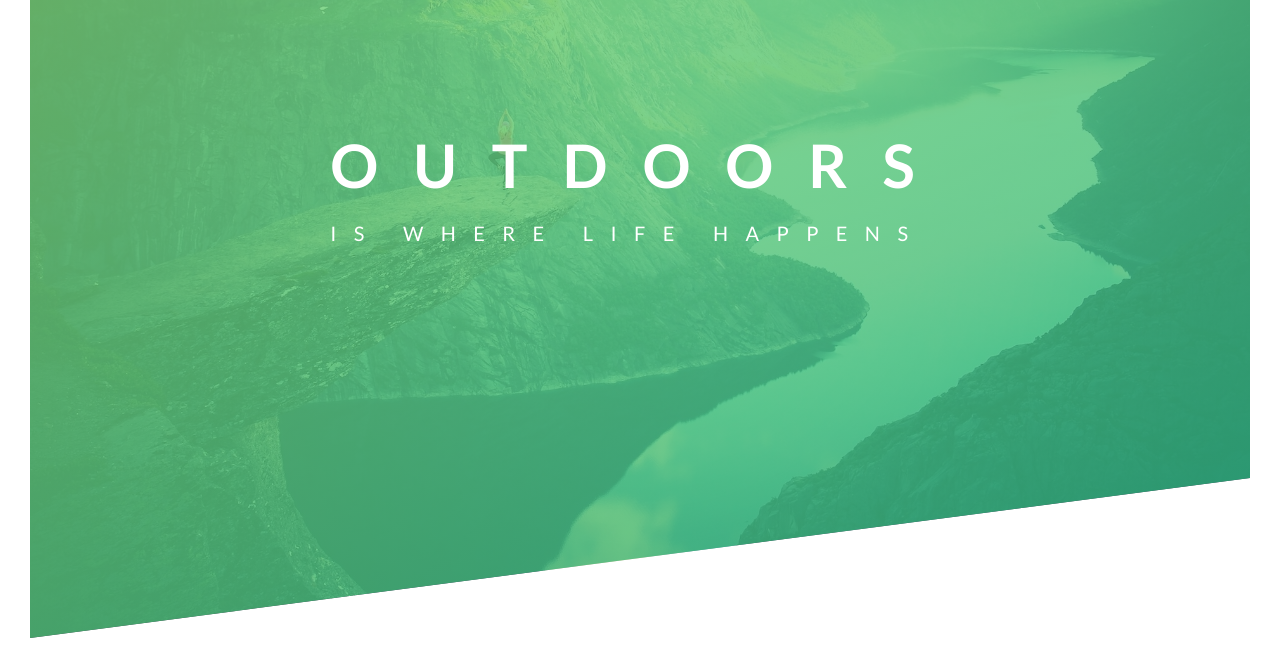
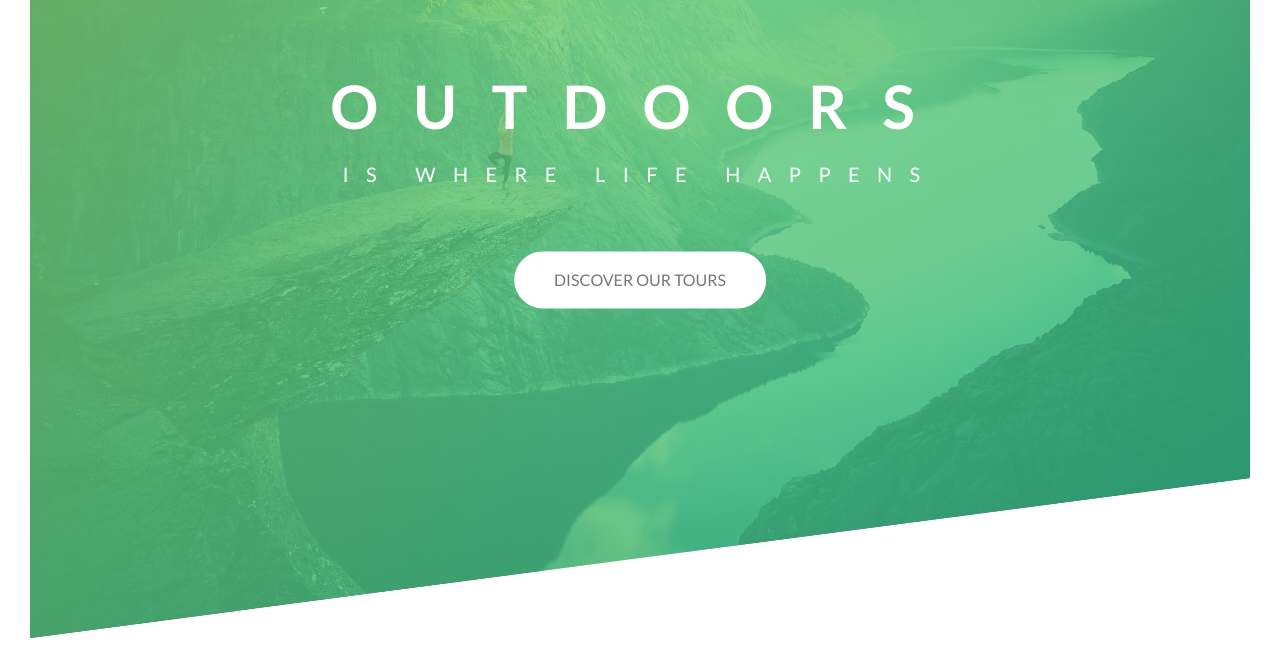
Before and after one commit to trykhov/Advanced-CSS-Course, a plain HTML site: page Natours/starter/index.html in a window 1280 px wide. Shown: the part 152-820 px from the top of the page. Drawn offline with Linux system fonts and the light colour scheme; files that its build step writes are made by us from their sources.

Commit message:
added button animations with shadowing

```diff
--- a/Natours/starter/css/style.css
+++ b/Natours/starter/css/style.css
@@ -56,6 +56,7 @@ body {
     top: 40%;
     left: 50%;
     transform: translate(-50%, -50%); /* shifts in relation to the element and not the parent itself */
+    text-align: center;
 }
 
 .heading-primary {
@@ -63,6 +64,7 @@ body {
     text-transform: uppercase;
     /* determine is back part of element is visible or hidden for the user */
     backface-visibility: hidden;
+    margin-bottom: 60px;
 }
 
 .heading-primary-main {
@@ -125,3 +127,30 @@ body {
         transform: translateX(0);
     }
 }
+
+/* :link is a pseudo class */
+.btn:link, .btn:visited {
+    text-transform: uppercase;
+    text-decoration: none;
+    padding: 15px 40px;
+    display: inline-block;
+    border-radius: 100px;
+    transition: all .2s;
+}
+
+.btn:hover {
+    transform: translateY(-3px);
+    /* x y blur color */
+    box-shadow: 0 10px 20px rgba(0, 0, 0, 0.2);
+}
+
+/* active means when button is pressed */
+.btn:active {
+    transform: translateY(-1px);
+    box-shadow: 0 5px 10px rgba(0, 0, 0, 0.2);
+}
+
+.btn-white {
+    background-color: #fff;
+    color: #777;
+}
--- a/Natours/starter/index.html
+++ b/Natours/starter/index.html
@@ -23,6 +23,8 @@
                     <span class="heading-primary-main">Outdoors</span>
                     <span class="heading-primary-sub">is where life happens</span>
                 </h1>
+
+                <a href="#" class="btn btn-white">Discover our tours</a>
             </div>
         </header>
     </body>
```
